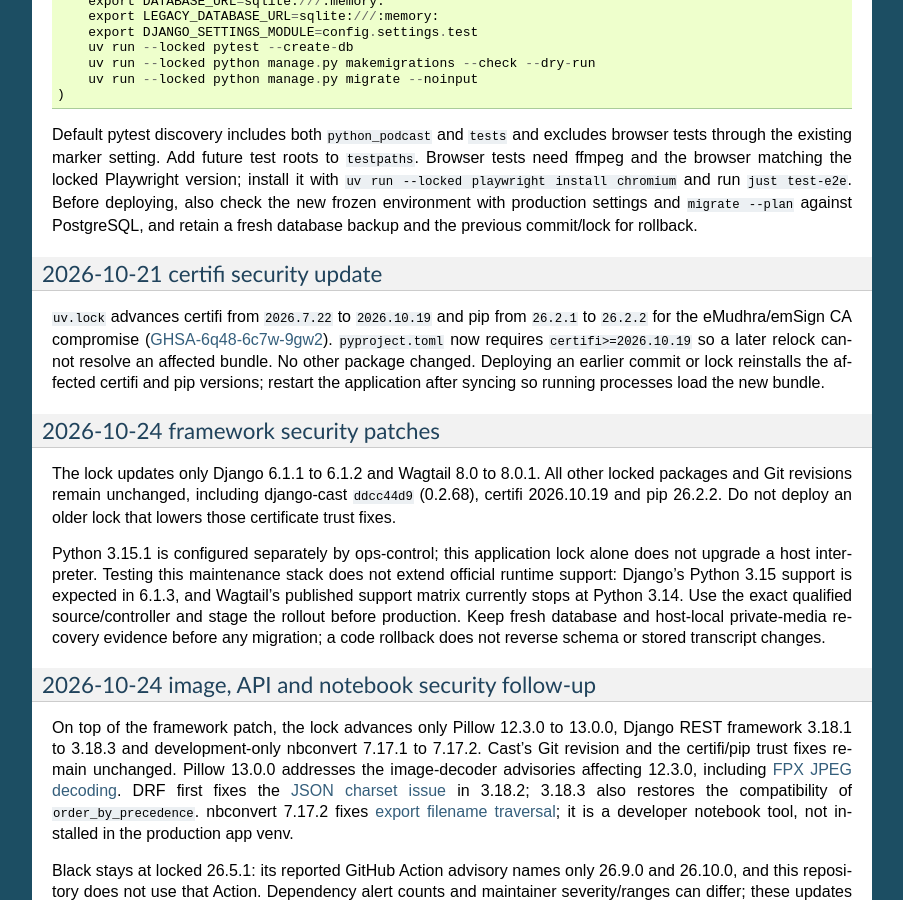
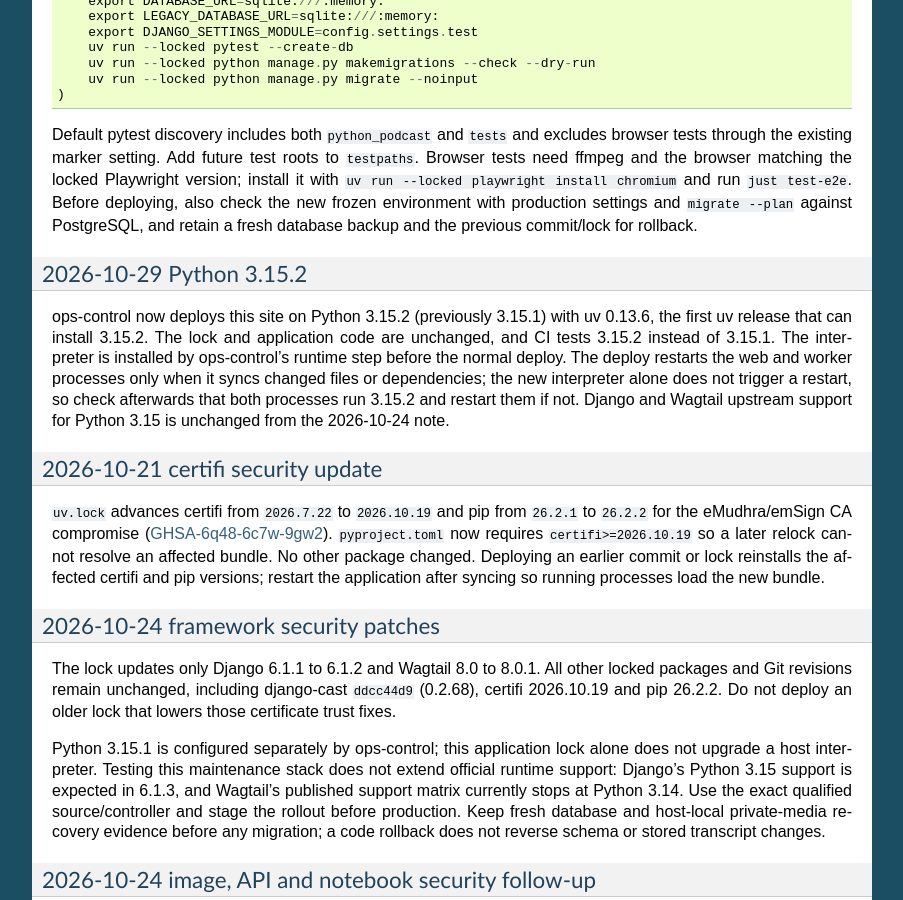
Before and after one commit to ephes/python-podcast, a Sphinx documentation site: the page built from docs/deploy.rst, in a window 1280 px wide and 900 px high, scrolled down 1149 px. Shown: the whole window, without its empty margins (198-1101 px from the left). Built offline with Sphinx 7.4.7, drawn with Linux system fonts in a browser that asks for light colours; some of the changed text lies outside the part shown.

Commit message:
Test and deploy on Python 3.15.2 with uv 0.13.6

```diff
--- a/docs/deploy.rst
+++ b/docs/deploy.rst
@@ -74,6 +74,18 @@
 chromium`` and run ``just test-e2e``. Before deploying, also check the new frozen
 environment with production settings and ``migrate --plan`` against PostgreSQL,
 and retain a fresh database backup and the previous commit/lock for rollback.
+
+2026-10-29 Python 3.15.2
+~~~~~~~~~~~~~~~~~~~~~~~~
+
+ops-control now deploys this site on Python 3.15.2 (previously 3.15.1) with uv
+0.13.6, the first uv release that can install 3.15.2. The lock and application
+code are unchanged, and CI tests 3.15.2 instead of 3.15.1. The interpreter is
+installed by ops-control's runtime step before the normal deploy. The deploy
+restarts the web and worker processes only when it syncs changed files or
+dependencies; the new interpreter alone does not trigger a restart, so check
+afterwards that both processes run 3.15.2 and restart them if not. Django and
+Wagtail upstream support for Python 3.15 is unchanged from the 2026-10-24 note.
 
 2026-10-21 certifi security update
 ~~~~~~~~~~~~~~~~~~~~~~~~~~~~~~~~~~
```
Also changed, not shown: 1 other file.
